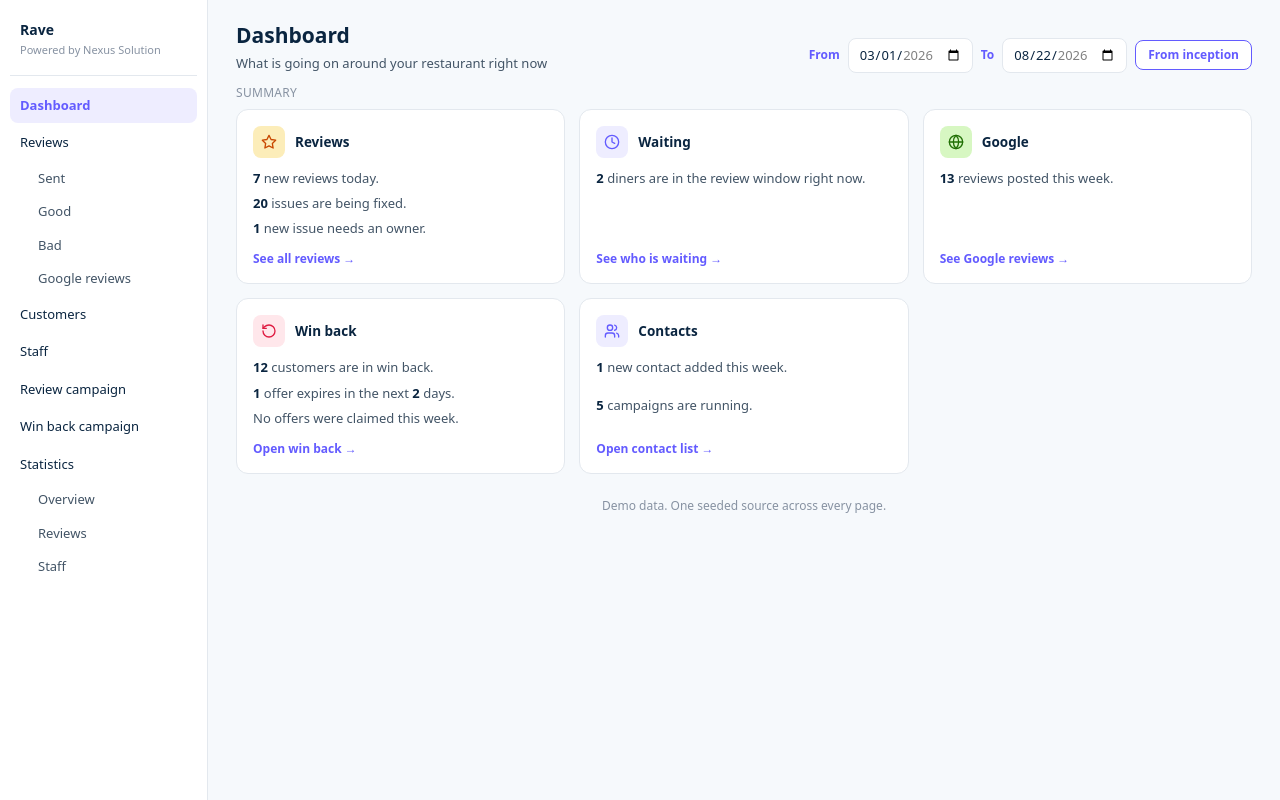
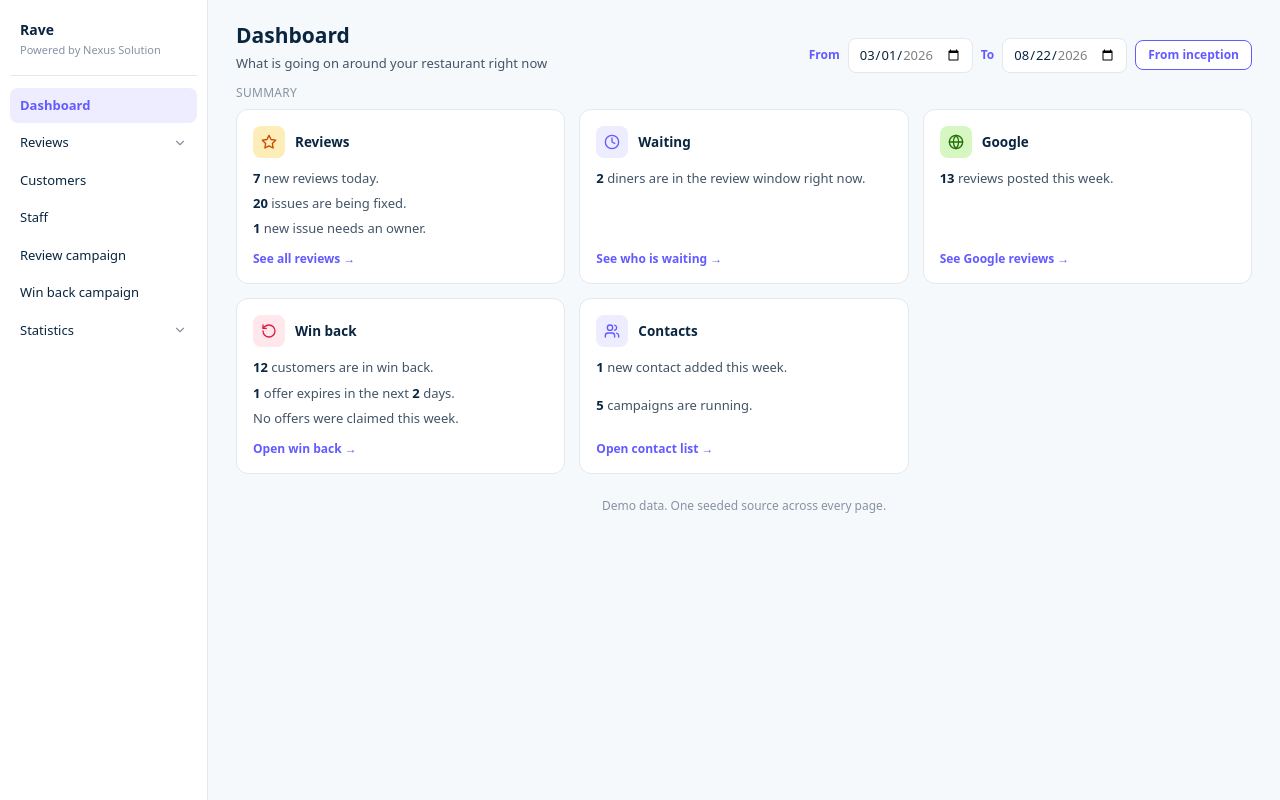
Before and after one commit to nexussolution35-star/Nexus-review, a React (Vite) app: page / in a window 1280 px wide. Built offline with nearby package versions, Linux system fonts and the light colour scheme.

Commit message:
Sidebar: collapse Reviews and Statistics into dropdowns with chevrons
Co-Authored-By: Claude Fable 5 <noreply@anthropic.com>
Claude-Session: https://claude.ai/code/session_018JLyjazLBWPrBkpeFxvuMq

```diff
--- a/src/layout/Shell.tsx
+++ b/src/layout/Shell.tsx
@@ -1,3 +1,4 @@
+import { useEffect, useState } from "react";
 import { NavLink, Outlet, useLocation } from "react-router-dom";
 import { DateRangeControl } from "../components/DateRangeControl";
 
@@ -57,6 +58,12 @@ const TITLES: Record<string, [string, string]> = {
 
 export function Shell() {
   const { pathname } = useLocation();
+  // Sections with children collapse; the one holding the current page opens
+  // automatically, and a manual toggle overrides that until the route changes.
+  const [toggled, setToggled] = useState<Record<string, boolean | undefined>>({});
+  useEffect(() => setToggled({}), [pathname]);
+  const isOpen = (n: NavItem) =>
+    toggled[n.to] !== undefined ? !!toggled[n.to] : pathname.startsWith(n.to);
   const titleKey = TITLES[pathname]
     ? pathname
     : Object.keys(TITLES)
@@ -84,10 +91,32 @@ export function Shell() {
         </div>
         {NAV.map((n) => (
           <div key={n.to}>
-            <NavLink to={n.to} end={n.end ?? !!n.children} className={({ isActive }) => linkCls(isActive, false)}>
+            <NavLink
+              to={n.to}
+              end={n.end ?? !!n.children}
+              onClick={() => n.children && setToggled((t) => ({ ...t, [n.to]: !isOpen(n) }))}
+              className={({ isActive }) =>
+                `${linkCls(isActive, false)} flex items-center justify-between`
+              }
+            >
               {n.label}
+              {n.children && (
+                <svg
+                  viewBox="0 0 24 24"
+                  fill="none"
+                  stroke="currentColor"
+                  strokeWidth="2"
+                  strokeLinecap="round"
+                  strokeLinejoin="round"
+                  className={`w-3.5 h-3.5 text-faint transition-transform ${isOpen(n) ? "rotate-180" : ""}`}
+                  aria-hidden="true"
+                >
+                  <polyline points="6 9 12 15 18 9" />
+                </svg>
+              )}
             </NavLink>
-            {n.children?.map((c) => (
+            {n.children && isOpen(n) &&
+              n.children.map((c) => (
                 <NavLink
                   key={c.to}
                   to={c.to}
```
Lines whose indentation alone changed are shown as unchanged.
